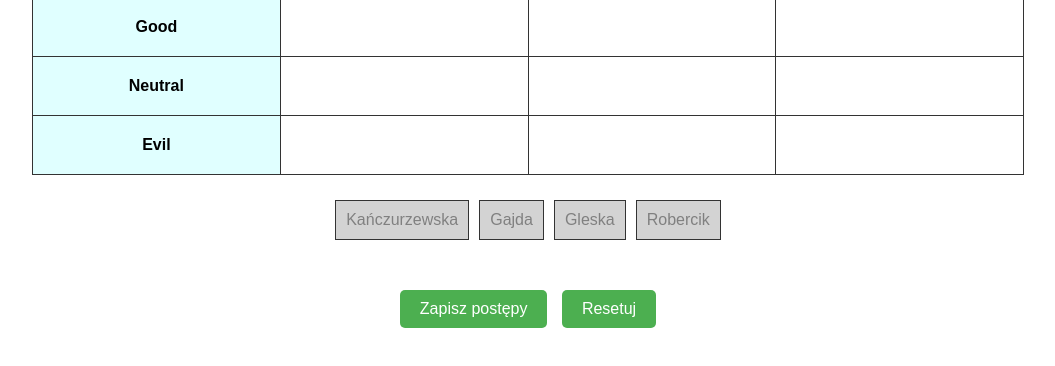
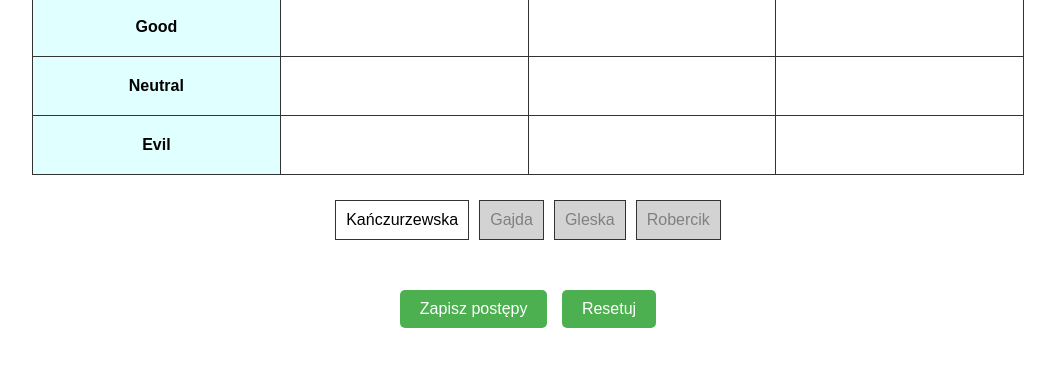
Before and after one commit to Evisso/strona, a plain HTML site: page index.html in a window 1280 px wide. Both pictures are taken after a click on the element "Kańczurzewska". Shown: the part 142-508 px from the top of the page, without its empty margins (112-1167 px from the left). Drawn offline with Linux system fonts and the light colour scheme.

Commit message:
styles.css

```diff
--- a/styles.css
+++ b/styles.css
@@ -45,6 +45,13 @@ th {
     cursor: not-allowed; /* Ikona kursora wskazująca, że element jest nieaktywny */
 }
 
+/* Styl dla wybranego wykładowcy (klikniętego) */
+.wykladowca.wybrany {
+    background-color: white; /* Normalny kolor tła */
+    color: black; /* Normalny kolor tekstu */
+    cursor: pointer;
+}
+
 
 /* Przyciski */
 #przyciski {
```
